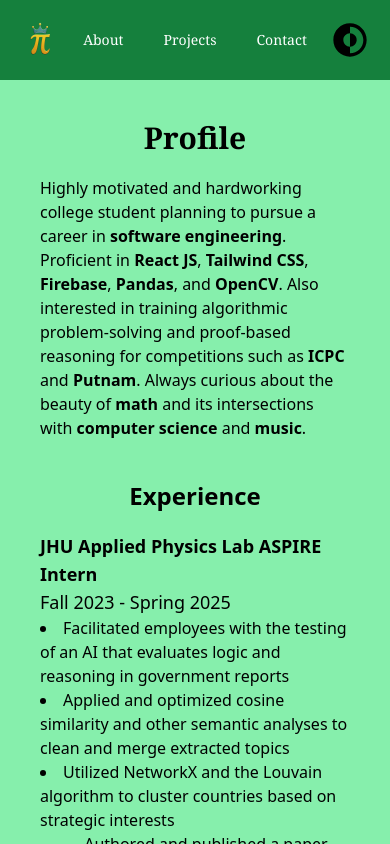
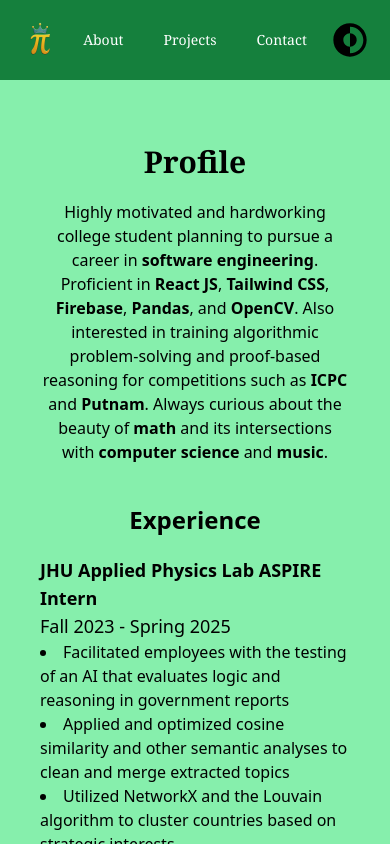
Before and after one commit to pi-person314/portfolio, a React (Vite) app: page /about in a window 390 px wide. Built offline with nearby package versions, Linux system fonts and the light colour scheme.

Commit message:
last tweak i swear

```diff
--- a/src/screens/About.jsx
+++ b/src/screens/About.jsx
@@ -9,10 +9,10 @@ export default function About({darkMode}) {
     return (
         <>
             <div className={`flex flex-col md:flex-row justify-between h-full overflow-y-auto ${darkMode ? "bg-green-900 text-white" : "bg-green-300"}`}>
-                <div className="flex flex-col justify-between space-y-10 m-10 mb-16 md:w-2/5">
+                <div className="flex flex-col justify-between space-y-10 m-10 my-16 md:w-2/5">
                     <div>
-                        <h1 className="text-3xl lg:text-5xl mb-5 font-serif justify-self-center md:justify-self-auto"><b>Profile</b></h1>
-                        <p className="text-md lg:text-lg">Highly motivated and hardworking college student planning to pursue a career in <b>software engineering</b>.
+                        <h1 className="text-3xl lg:text-5xl mb-5 font-serif text-center md:text-start"><b>Profile</b></h1>
+                        <p className="text-md lg:text-lg text-center md:text-start">Highly motivated and hardworking college student planning to pursue a career in <b>software engineering</b>.
                             Proficient in <b>React JS</b>, <b>Tailwind CSS</b>, <b>Firebase</b>, <b>Pandas</b>, and <b>OpenCV</b>.
                             Also interested in training algorithmic problem-solving and proof-based reasoning for competitions such as <b>ICPC</b> and <b>Putnam</b>.
                             Always curious about the beauty of <b>math</b> and its intersections with <b>computer science</b> and <b>music</b>.
@@ -45,7 +45,7 @@ export default function About({darkMode}) {
                         </ul>
                     </div>
                 </div>
-                <div className="flex flex-col items-center m-10 mb-16 md:w-1/2">
+                <div className="flex flex-col items-center m-10 my-16 md:w-1/2">
                     <h1 className="text-2xl lg:text-3xl mb-5"><b>Hobbies</b></h1>
                     <div className="md:overflow-y-auto space-y-5">
                         <div className={`flex flex-col md:flex-row shadow-xl rounded-xl p-5 w-full md:h-1/5 ${darkMode ? "bg-green-700" : "bg-green-400"}`}>
```
